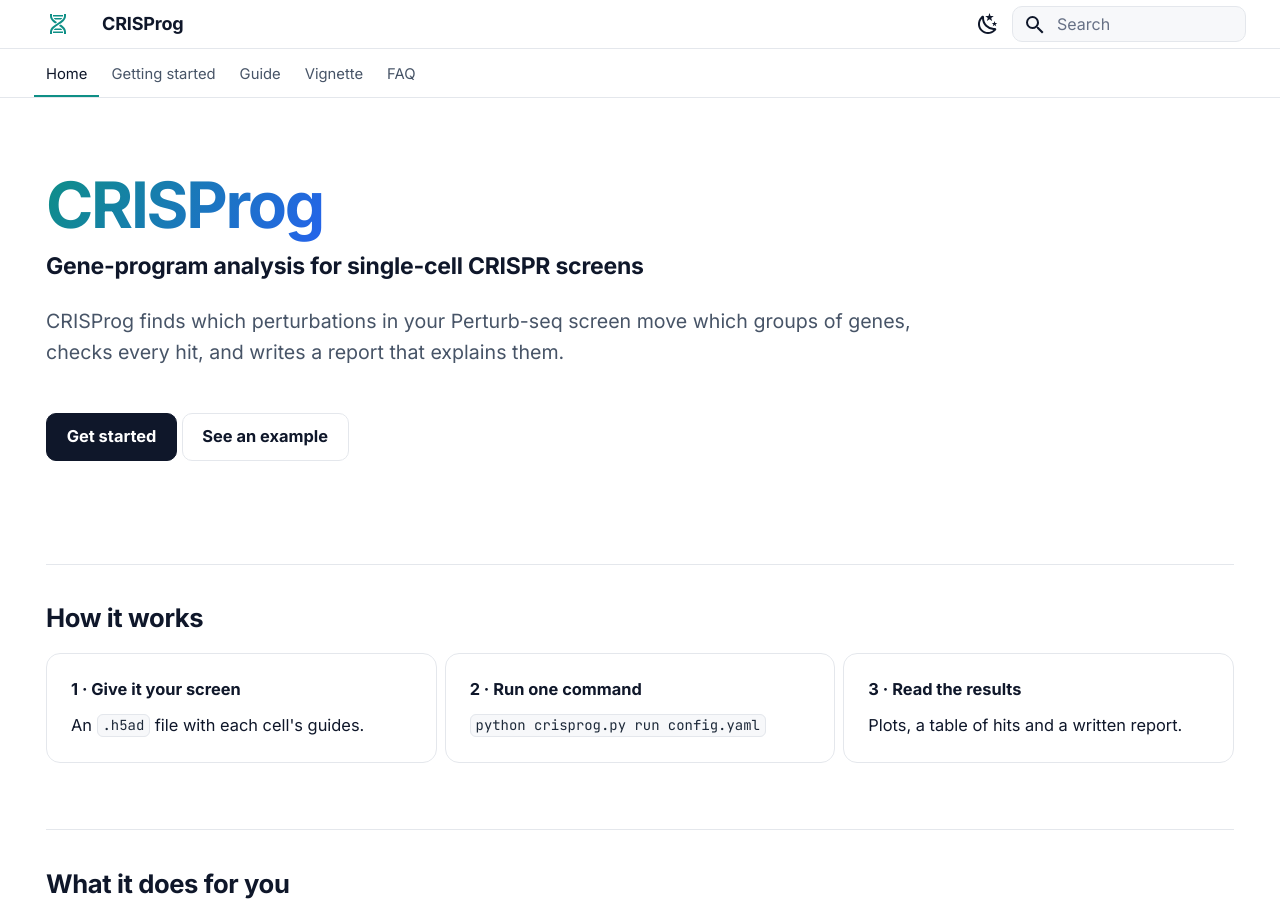
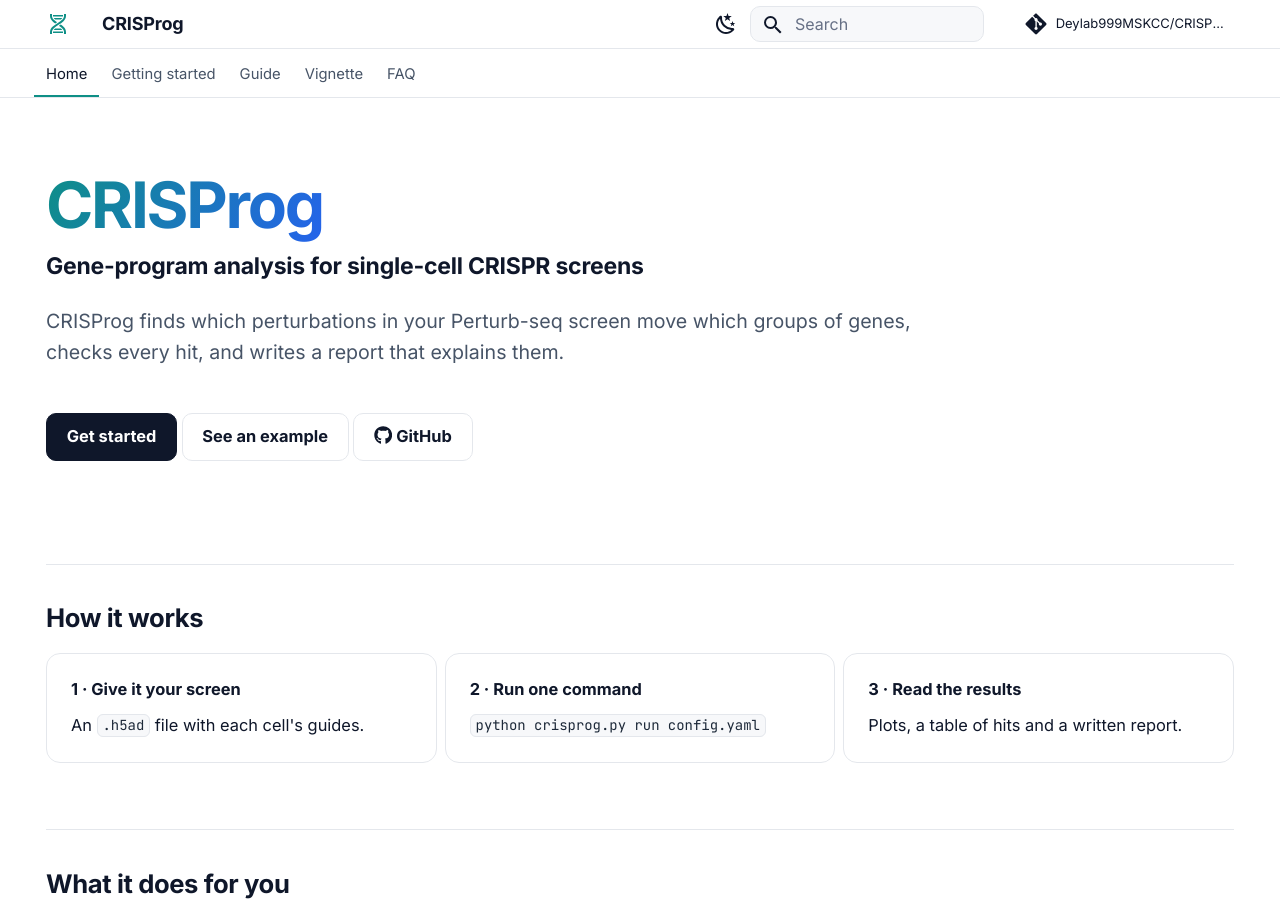
Before and after one commit to Deylab999MSKCC/CRISProg-web, an MkDocs documentation site: the page built from docs/index.md, in a window 1280 px wide and 900 px high. Built offline with MkDocs 1.6.1 and Material for MkDocs 9.7.7, drawn with Linux system fonts in a browser that asks for light colours; comment, search, counter and statistics services are not loaded.

Commit message:
Link the CRISProg repository: header, home page button, install command
Co-Authored-By: Claude Opus 5.5 <noreply@anthropic.com>

```diff
--- a/docs/index.md
+++ b/docs/index.md
@@ -15,6 +15,7 @@ every hit, and writes a report that explains them.</p>
 <div class="cp-actions" markdown>
 [Get started](installation.md){ .md-button .md-button--primary }
 [See an example](vignettes/cardiomyocytes.md){ .md-button }
+[:fontawesome-brands-github: GitHub](https://github.com/Deylab999MSKCC/CRISProg){ .md-button }
 </div>
 </div>
 
--- a/mkdocs.yml
+++ b/mkdocs.yml
@@ -1,6 +1,9 @@
 site_name: CRISProg
 site_description: Which perturbations in a single-cell CRISPR screen drive which gene programs, and what that means.
 site_url: https://deylab999mskcc.github.io/CRISProg-web/
+repo_url: https://github.com/Deylab999MSKCC/CRISProg
+repo_name: Deylab999MSKCC/CRISProg
+edit_uri: ""
 
 theme:
   name: material
```
Also changed, not shown: docs/installation.md (+1 -1 lines).
